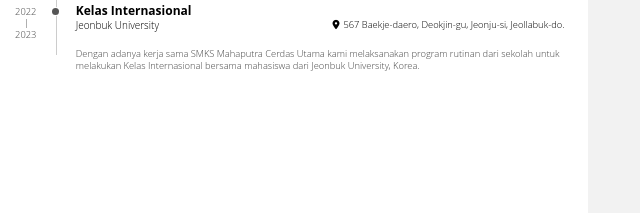
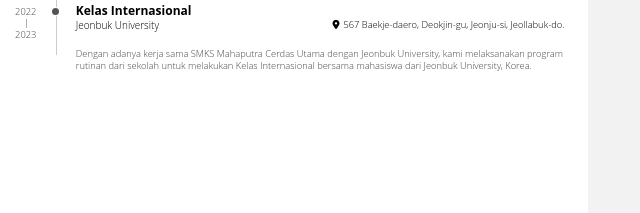
Before and after one commit to SuryaPranata02/Surya_WebCV, a plain HTML site: page index.html in a window 1280 px wide. Shown: the part 785-998 px from the top of the page, 26-666 px from the left. Drawn offline with nearby package versions, Linux system fonts and the light colour scheme.

Commit message:
Update index.html

```diff
--- a/index.html
+++ b/index.html
@@ -155,7 +155,7 @@
                         <span class="location">567 Baekje-daero, Deokjin-gu, Jeonju-si, Jeollabuk-do.</span>
                     </header>
                     <br><br>
-                    <div>Dengan adanya kerja sama SMKS Mahaputra Cerdas Utama kami melaksanakan program rutinan
+                    <div>Dengan adanya kerja sama SMKS Mahaputra Cerdas Utama dengan Jeonbuk University, kami melaksanakan program rutinan
                         dari sekolah untuk melakukan Kelas Internasional bersama mahasiswa dari Jeonbuk University, Korea.
                     </div>
                 </div>
```
